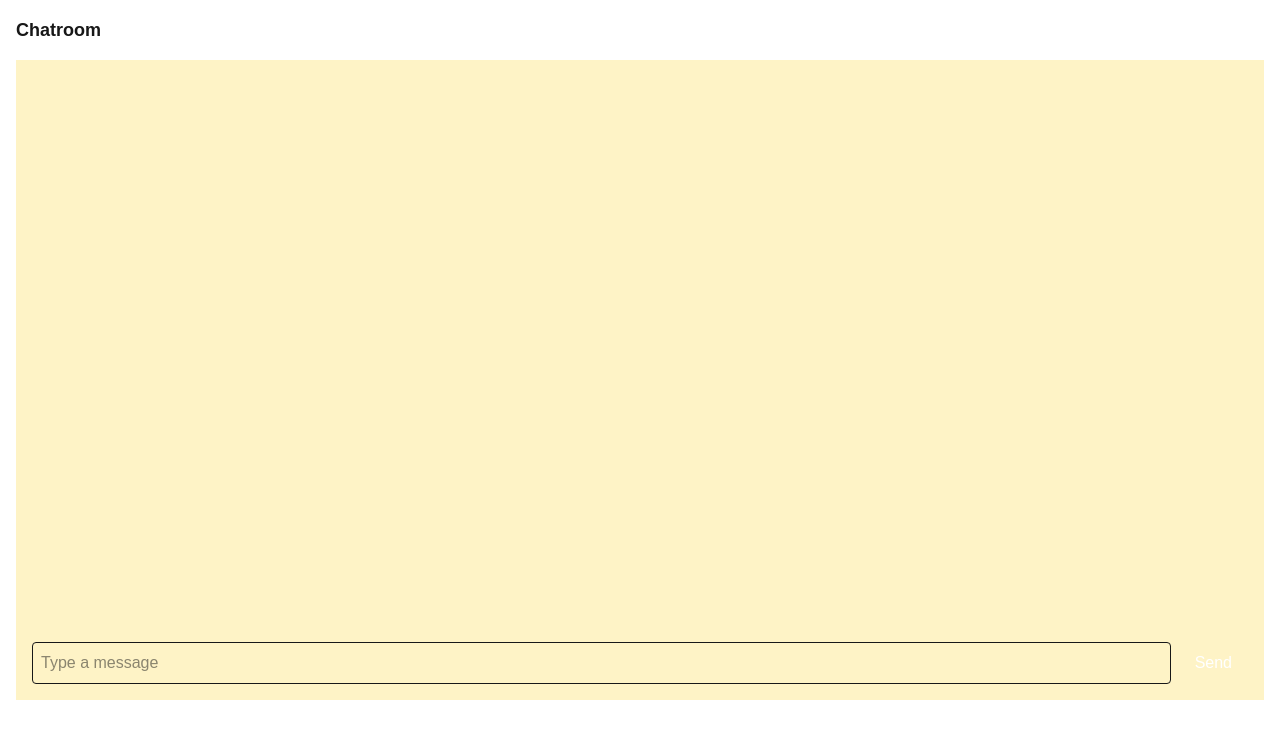
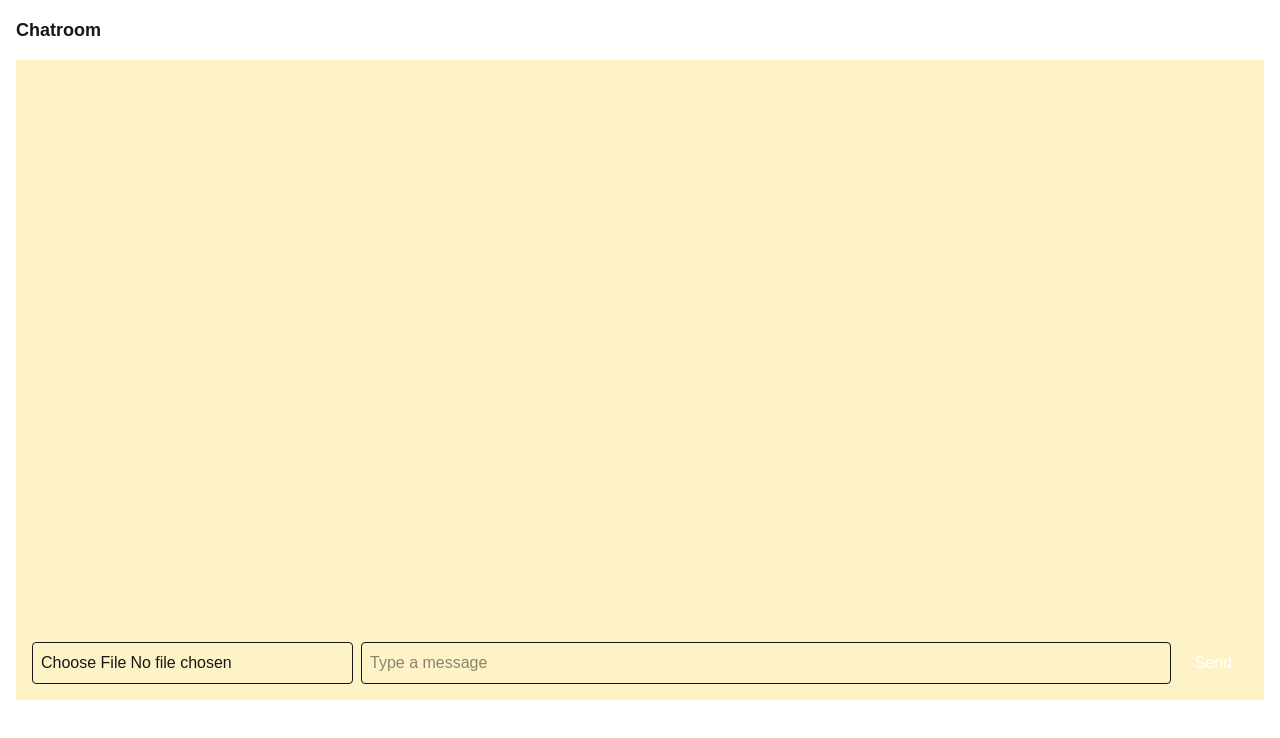
Before and after one commit to devdignesh/gemini_clone, a Next.js app: page /chatroom/1 in a window 1280 px wide. Shown: the top 738 px of the page. Built offline with nearby package versions, Linux system fonts and the light colour scheme.

Commit message:
feat: add image upload feature

```diff
--- a/components/ChatView.tsx
+++ b/components/ChatView.tsx
@@ -4,12 +4,16 @@ import { Message, useMessageStore } from "@/store/messages";
 import { generateFakeReply } from "@/lib/generateFakeReply";
 import { MessageBubble } from "./MessageBubble";
 import { Button } from "./Button";
+import Image from "next/image";
 
 export default function ChatView({ chatId }: { chatId: string }) {
   const activeChatroomId = useMessageStore((s) => s.activeChatroomId);
   const allMessages = useMessageStore((s) => s.messages);
-
+  const addMessage = useMessageStore((s) => s.addMessage);
+  const [input, setInput] = useState("");
+  const bottomRef = useRef<HTMLDivElement>(null);
   const [chatMessages, setChatMessages] = useState<Message[]>([]);
+  const [previewImage, setPreviewImage] = useState<string | null>(null);
 
   useEffect(() => {
     if (activeChatroomId) {
@@ -18,24 +22,23 @@ export default function ChatView({ chatId }: { chatId: string }) {
     }
   }, [activeChatroomId, allMessages]);
 
-  const addMessage = useMessageStore((s) => s.addMessage);
-  const [input, setInput] = useState("");
-  const bottomRef = useRef<HTMLDivElement>(null);
-
   useEffect(() => {
     bottomRef.current?.scrollIntoView({ behavior: "smooth" });
   }, [chatMessages]);
 
   const send = () => {
-    if (!input.trim()) return;
+    if (!input.trim() || !activeChatroomId) return;
     const now = new Date().toISOString();
-    addMessage(chatId, {
+    const msg = {
       id: now,
+      text: input,
       sender: "user",
-      text: input,
       createdAt: now,
-    });
+      image: previewImage || undefined,
+    };
+    addMessage(chatId, msg);
     setInput("");
+    setPreviewImage(null);
 
     setTimeout(() => {
       const reply = generateFakeReply();
@@ -48,6 +51,17 @@ export default function ChatView({ chatId }: { chatId: string }) {
     }, 1500);
   };
 
+  const handleImage = (e: React.ChangeEvent<HTMLInputElement>) => {
+    const file = e.target.files?.[0];
+    if (!file || !activeChatroomId) return;
+
+    const reader = new FileReader();
+    reader.onloadend = () => {
+      setPreviewImage(reader.result as string);
+    };
+    reader.readAsDataURL(file);
+  };
+
   return (
     <div className="flex flex-col h-[80vh] p-4 bg-amber-100">
       <div className="flex-1 overflow-y-auto space-y-2">
@@ -57,7 +71,31 @@ export default function ChatView({ chatId }: { chatId: string }) {
         <div ref={bottomRef} />
       </div>
 
-      <div className="mt-2 flex gap-2">
+      {previewImage && (
+        <div className="mb-2">
+          <Image
+            src={previewImage}
+            alt="Preview"
+            width={50}
+            height={50}
+            className="max-w-xs max-h-40 rounded border mb-1"
+          />
+          <Button
+            onClick={() => setPreviewImage(null)}
+            className="text-sm bg-red-500 text-white px-2 py-1 rounded"
+          >
+            Remove Image
+          </Button>
+        </div>
+      )}
+
+      <div className="mt-2 flex gap-2 items-center">
+        <input
+          type="file"
+          accept="image/*"
+          onChange={handleImage}
+          className="border p-2 rounded"
+        />
         <input
           value={input}
           onChange={(e) => setInput(e.target.value)}
--- a/components/MessageBubble.tsx
+++ b/components/MessageBubble.tsx
@@ -1,15 +1,25 @@
-import { Message } from '@/store/messages';
+import { Message } from "@/store/messages";
+import Image from "next/image";
+export function MessageBubble({ message }: { message: Message }) {
+  const isUser = message.sender === "user";
 
-export function MessageBubble({ message }: { message: Message }) {
-  const isUser = message.sender === 'user';
   return (
-    <div className={`flex ${isUser ? 'justify-end' : 'justify-start'}`}>
+    <div className={`flex ${isUser ? "justify-end" : "justify-start"}`}>
       <div
         className={`p-3 rounded-lg max-w-xs text-sm shadow ${
-          isUser ? 'bg-blue-500 text-white' : 'bg-gray-200 text-black'
+          isUser ? "bg-blue-500 text-white" : "bg-gray-200 text-black"
         }`}
       >
-        {message.text}
+        {message.image && (
+          <Image
+            src={message.image}
+            alt="uploaded"
+            height={50}
+            width={50}
+            className="rounded mb-2 max-w-full h-auto"
+          />
+        )}
+        {message.text && <p>{message.text}</p>}
         <div className="text-[10px] mt-1 text-right opacity-50">
           {new Date(message.createdAt).toLocaleTimeString()}
         </div>
```
